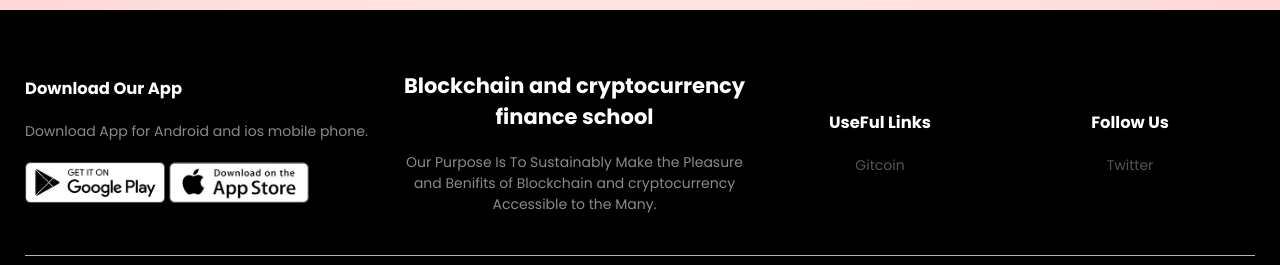
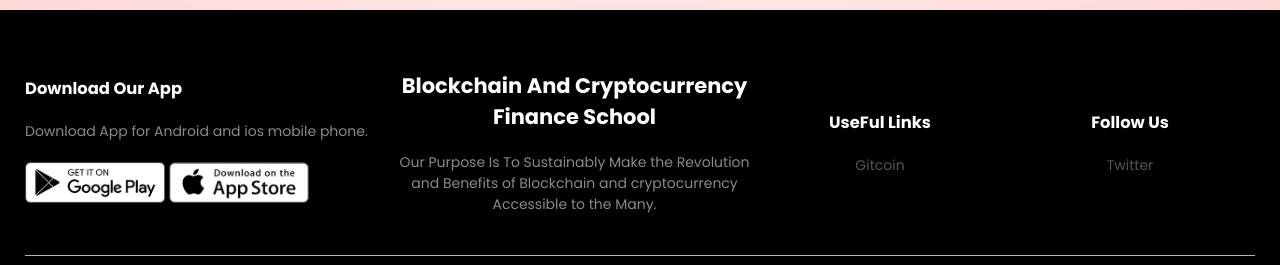
Before and after one commit to mysticus434/cryptofinance, a plain HTML site: page contact.html in a window 1280 px wide. Shown: the part 365-630 px from the top of the page. Drawn offline with Linux system fonts and the light colour scheme.

Commit message:
Update contact.html

```diff
--- a/contact.html
+++ b/contact.html
@@ -62,8 +62,8 @@
                 </div>
 
                 <div class="footer-col-2">
-                    <h2>Blockchain and cryptocurrency finance school</h2>
-                    <p>Our Purpose Is To Sustainably Make the Pleasure and Benifits of Blockchain and cryptocurrency Accessible to the Many.</p>
+                    <h2>Blockchain And Cryptocurrency Finance School</h2>
+                    <p>Our Purpose Is To Sustainably Make the Revolution and Benefits of Blockchain and cryptocurrency Accessible to the Many.</p>
                 </div>
 
                 <div class="footer-col-3">
```
